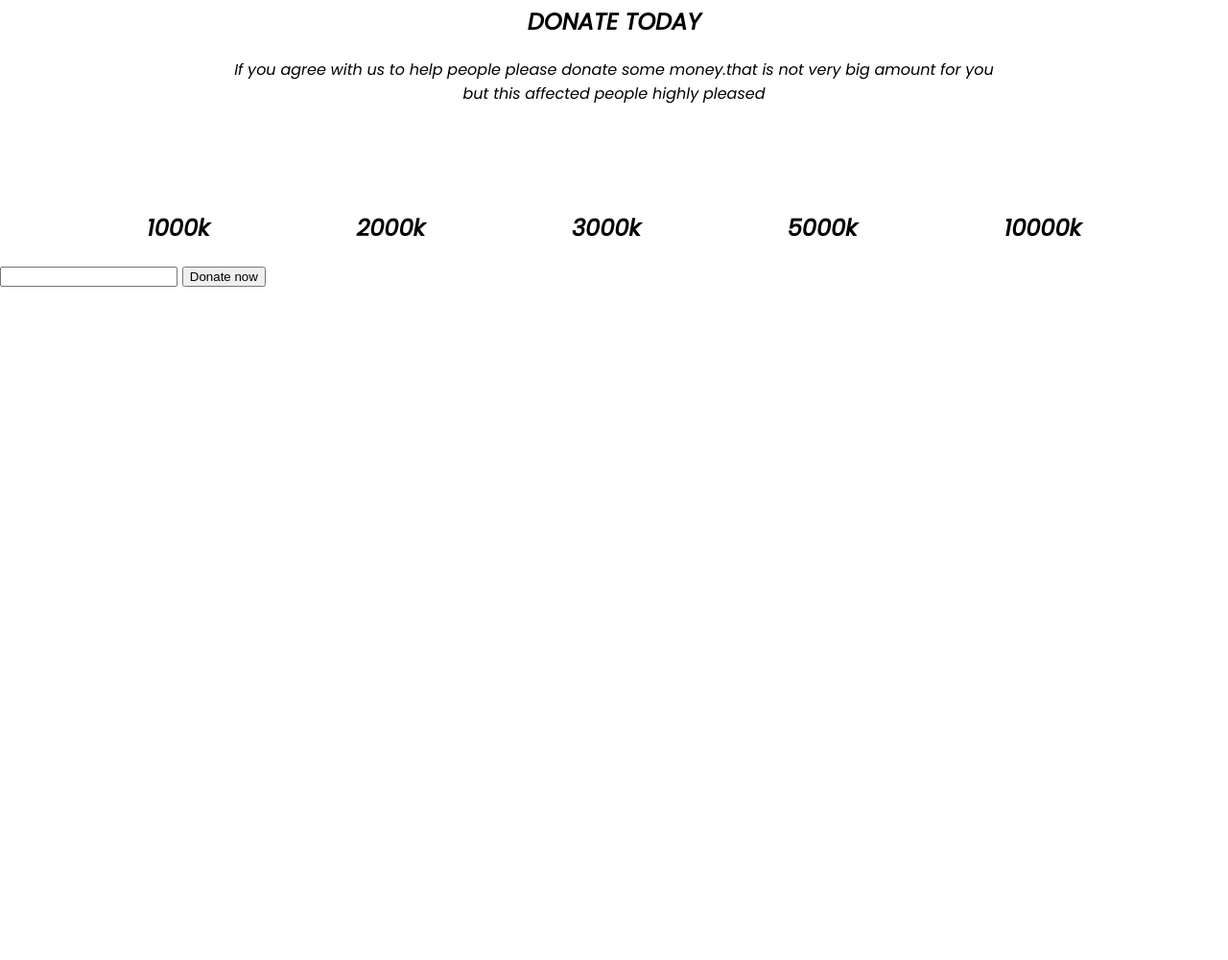
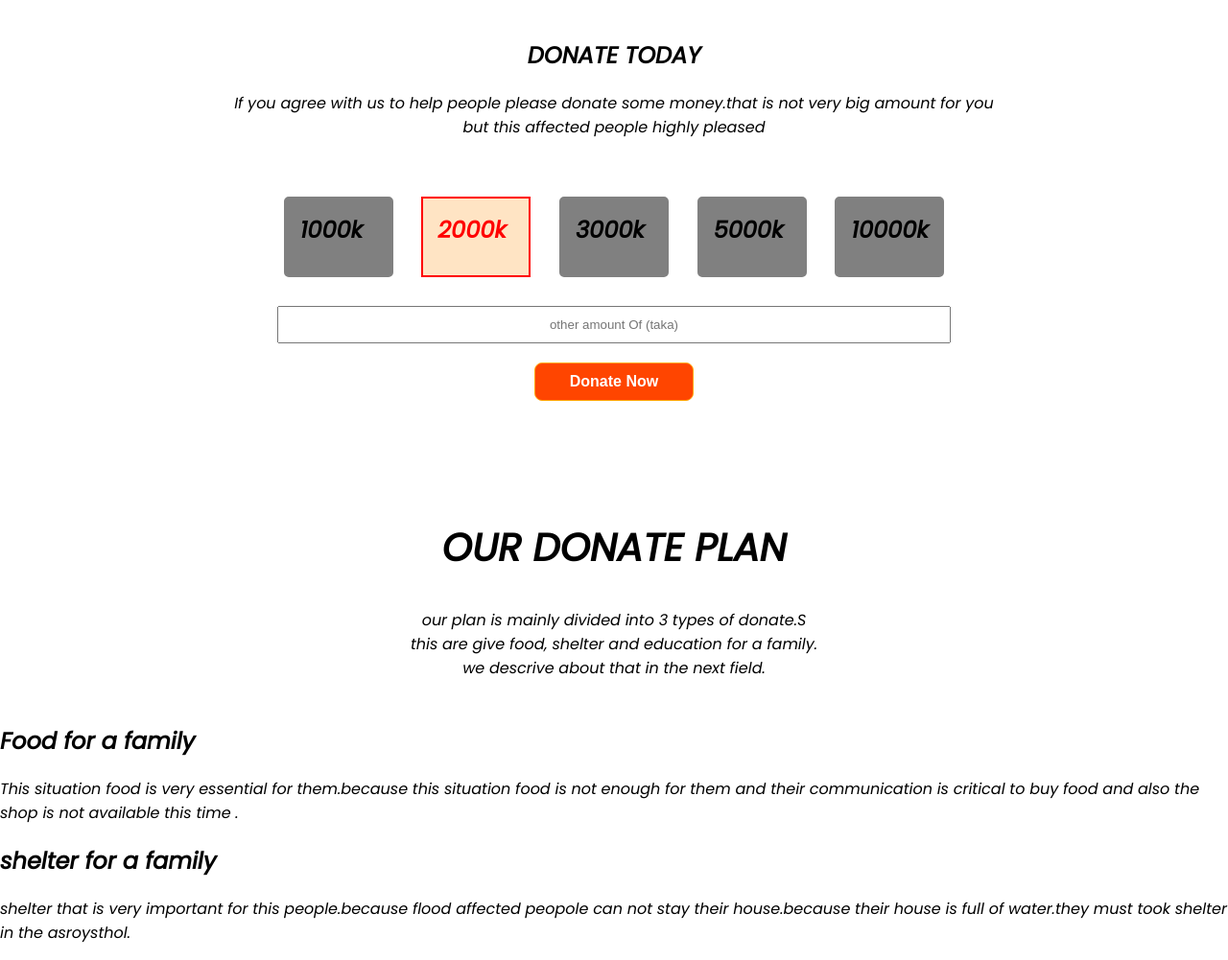
Before and after one commit to saifulrasel1/Help-people-repo, a plain HTML site: page index.html in a window 1280 px wide. Shown: the part 1099-2100 px from the top of the page at 96% size. Before the commit the page ends 1399 px from the top, so only its background shows below. Drawn offline with Linux system fonts and the light colour scheme.

Commit message:
another field

```diff
--- a/index.html
+++ b/index.html
@@ -23,16 +23,34 @@
         <div class="donate">
             <h1>DONATE TODAY</h1>
             <P>If you agree with us to help people please donate some money.that is not very big amount for you<br>but this affected people highly pleased</P>
+            </div>
+        <div class="money">
+            <h2 class="amount">1000k</h2>
+            <h2 id="another">2000k</h2>
+            <h2 class="amount">3000k</h2>
+            <h2 class="amount">5000k</h2>
+            <h2 class="amount">10000k</h2>
         </div>
-        <div class="money">
-            <h2>1000k</h2>
-            <h2><span>2000k</span></h2>
-            <h2>3000k</h2>
-            <h2>5000k</h2>
-            <h2>10000k</h2>
+        <div class="input-field">
+            <input type="text" placeholder="other amount Of (taka)"><br>
+            <button>Donate Now</button>
         </div>
-        <input type="text"  placeholder:other amount(taka)>
-      <button>Donate now</button>
+    </section>
+    <section>
+        <div class="donate-plan">
+        <h1>OUR DONATE PLAN</h1>
+        <P>our plan is mainly divided into 3 types of donate.S<br>this are give food, shelter and education for a family.<br>we descrive about that in the next field.</P>
+        </div>
+        <div>
+            <div>
+                <h2>Food for a family</h2>
+                <p>This situation food is very essential for them.because this situation food is not enough for them and their communication is critical to buy food and also the shop is not available this time .</p>
+            </div>
+            <div>
+                <h2>shelter for a family</h2>
+                <p>shelter that is very important for this people.because flood affected peopole can not stay their house.because their house is full of water.they must took shelter in the asroysthol.</p>
+            </div>
+        </div>
     </section>
 </body>
 </html>
--- a/style.css
+++ b/style.css
@@ -30,14 +30,56 @@ body{
 }
 .donate{
     text-align:center;
-    padding:69px;
-
-}
-.donate h1{
-    font-weight: 700;
+    margin-top:90px;
+    padding:14px;
 }
 .money{
     display:flex;
-    justify-content: space-evenly;
-    padding-top:5px;
+    justify-content:space-evenly;
+    margin-left:20%;
+    margin-right:20%;
+    padding:10px;
 }
+.amount{
+    width:80px;
+    height:50px;
+    background-color: gray;
+    border:2px solid gray;
+    border-radius:5px;
+    padding:15px;
+}
+#another{
+    width:80px;
+    height:50px;
+    background-color:bisque;
+    border:2px solid red;
+    padding:15px;
+    color:red;
+}
+.input-field{
+    text-align:center;
+}
+.input-field input{
+    width:53%;
+    text-align:center;
+    padding:10px;
+    outline:1px 0px 0px;
+    margin-bottom:20px;
+}
+.input-field button{
+    padding:10px 36px;
+    border:1px solid orange;
+    border-radius:8px;
+    background-color:orangered;
+    color:white;
+    font-weight:bold;
+   font-size:16px;
+}
+.donate-plan{
+    text-align:center;
+    margin-top:80px;
+    padding:10px;
+}
+.donate-plan h1{
+    font-size:40px;
+}
```
